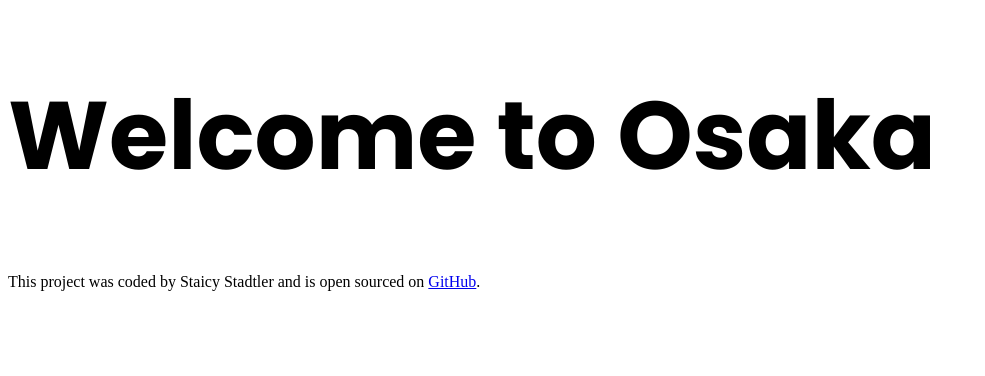
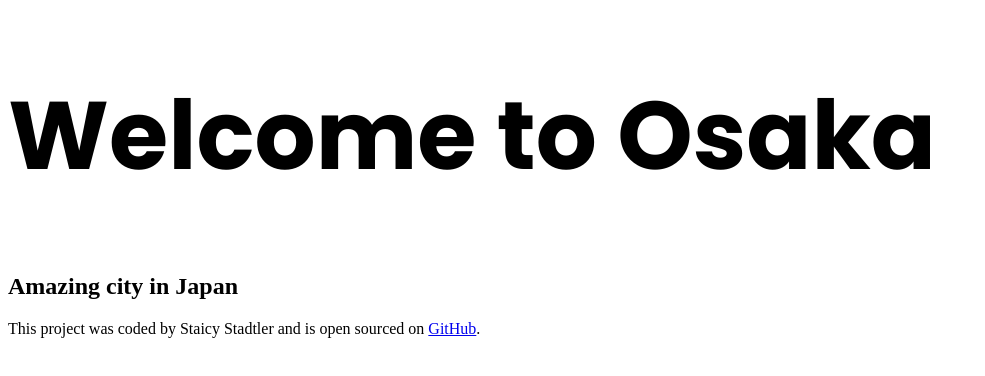
Before and after one commit to Staicy-S/osaka-shecodes, a plain HTML site: page index.html in a window 1280 px wide. Shown: the whole page, without its empty margins (0-985 px from the left). Drawn offline with Linux system fonts and the light colour scheme.

Commit message:
Update index.html

```diff
--- a/index.html
+++ b/index.html
@@ -15,7 +15,7 @@
   </head>
   <body>
     <h1>Welcome to Osaka</h1>
-
+    <h2>Amazing city in Japan</h2>
     <footer>
       This project was coded by Staicy Stadtler and is open sourced on
       <a href="https://github.com/Staicy-S/osaka-shecodes">GitHub</a>.
```
